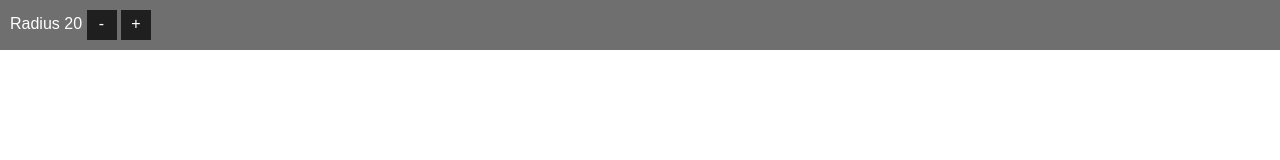
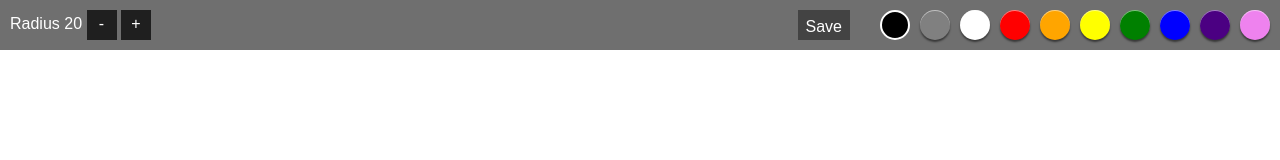
Before and after one commit to MarkCaumpay08/TrialBoard, a plain HTML site: page index.html in a window 1280 px wide. Drawn offline with Linux system fonts and the light colour scheme.

Commit message:
Add files via upload

```diff
--- /dev/null
+++ b/colors.js
@@ -0,0 +1,39 @@
+var colors = ['black', 'grey', 'white', 'red', 'orange', 'yellow', 'green', 'blue', 'indigo', 'violet'];
+
+/*
+var swatches = document.getElementsByClassName('swatch');
+for(var i=0, n=swatches.length; i<n; i++){
+    swatches[i].addEventListener('click',setSwatch);
+}
+*/
+
+for(var i=0, n=colors.length; i<n; i++){
+
+    var swatch = document.createElement('div');
+    swatch.className = 'swatch';
+    swatch.style.background = colors[i];
+    swatch.addEventListener('click',setSwatch);
+    document.getElementById('colors').appendChild(swatch);
+}
+
+function setColor(color){
+
+    context.fillStyle = color;
+    context.strokeStyle = color;
+    var active = document.getElementsByClassName('active')[0];
+    if(active){
+       active.className = 'swatch';
+       }
+}
+
+function setSwatch(e){
+    //identify swatch
+    var swatch = e.target;
+    //set color
+    setColor(swatch.style.backgroundColor);
+    //give active class
+    swatch.className += ' active';
+
+}
+
+setSwatch({target:document.getElementsByClassName('swatch')[0]});
--- a/index.html
+++ b/index.html
@@ -13,6 +13,16 @@
                 <div id="decrad" class="radcontrol">-</div>
                 <div id="incrad" class="radcontrol">+</div>
             </div>
+            <div id="colors">
+                <!--
+                <div class="swatch active" style="background-color: red"></div>
+                <div class="swatch" style="background-color: green"></div>
+                <div class="swatch" style="background-color: blue"></div>
+                -->
+            </div>
+            <div id="save">
+                Save
+            </div>
         </div>
         <canvas id="canvas">
             Your Browser Doesn't Support Canvas
@@ -21,6 +31,10 @@
         </script>
         <script src="radius.js">
         </script>
+        <script src="colors.js">
+        </script>
+        <script src="save.js">
+        </script>
     </body>
 
 </html>
--- /dev/null
+++ b/save.js
@@ -0,0 +1,17 @@
+var saveButton = document.getElementById('save');
+
+saveButton.addEventListener('click', saveImage);
+
+function saveImage(){
+
+    var data = canvas.toDataURL();
+    console.log(data);
+    //window.open("", '_blank','location=0, menubar=0');
+    /*
+     var iframe = '<iframe src="' + data + '" frameborder="0" style="border:0; top:0px; left:0px; bottom:0px; right:0px; width:100%; height:100%;" allowfullscreen></iframe>'
+        var x = window.open();
+        x.document.open();
+        x.document.write(iframe);
+        x.document.close();
+        */
+}
--- a/style.css
+++ b/style.css
@@ -37,3 +37,45 @@
     padding:5px;
 
 }
+
+#rad{
+
+    float:left;
+}
+
+#colors{
+
+    float:right;
+}
+
+.swatch{
+
+    width: 30px;
+    height:30px;
+    border-radius: 15px;
+    box-shadow: inset 0px 1px 0px rgba(255,255,255, 0.5), 0px 2px 2px rgba(0,0,0, 0.5);
+    display: inline-block;
+    margin-left:10px;
+    background-color: cyan;
+}
+
+.swatch.active {
+
+    border: 2px solid white;
+    box-shadow: inset 0px 1px 2px rgba(0,0,0, 0.5);
+
+}
+
+#save{
+    float:right;
+    margin-right:20px;
+    height: 30px;
+    padding:8px;
+    background-color: #434343;
+
+}
+
+#save:hover{
+
+    background-color: #818181;
+}
```
Also changed, not shown: main.js (+9 -0 lines).
